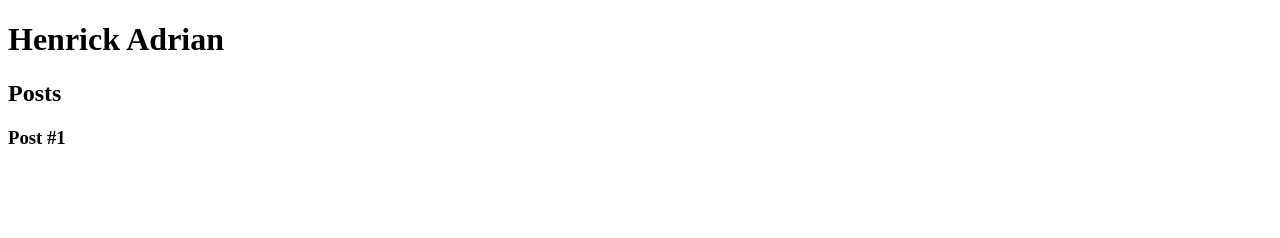
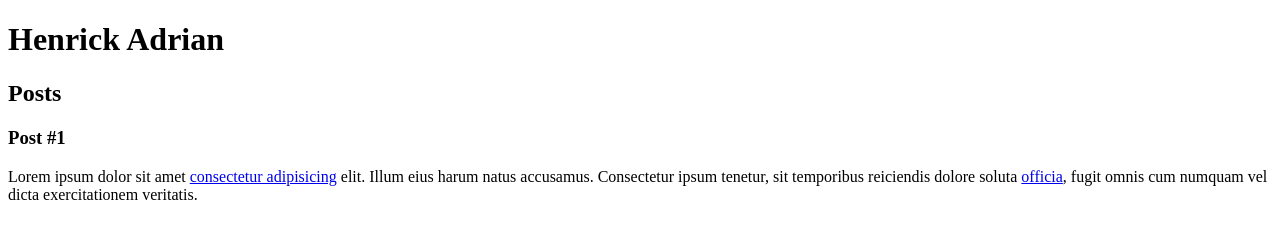
Before and after one commit to henrickk/Bootcamp-Santander-DIO, a plain HTML site: page index.html in a window 1280 px wide. Drawn offline with Linux system fonts and the light colour scheme.

Commit message:
Adição de tags de textos e de links

```diff
--- a/index.html
+++ b/index.html
@@ -1,11 +1,13 @@
 <!DOCTYPE html>
 <html lang="pt-br">
+
 <head>
   <meta charset="UTF-8" />
   <meta http-equiv="X-UA-Compatible" content="IE=edge" />
   <meta name="viewport" content="width=device-width, initial-scale=1.0" />
   <title>Henrick Adrian</title>
 </head>
+
 <body>
   <header>
     <h1>Henrick Adrian</h1>
@@ -18,7 +20,15 @@
       <header>
         <h3>Post #1</h3>
       </header>
+      <p>
+        Lorem ipsum dolor sit amet
+        <a href="https://www.linkedin.com/in/henrick-adrian-4625641b4/" target="_blank">consectetur adipisicing</a>
+        elit. Illum eius harum natus accusamus. Consectetur ipsum tenetur, sit
+        temporibus reiciendis dolore soluta <a href="mailto:henrick@email.com">officia</a>, fugit omnis cum numquam
+        vel dicta exercitationem veritatis.
+      </p>
     </article>
   </section>
 </body>
+
 </html>
```
Lines whose indentation alone changed are shown as unchanged.
